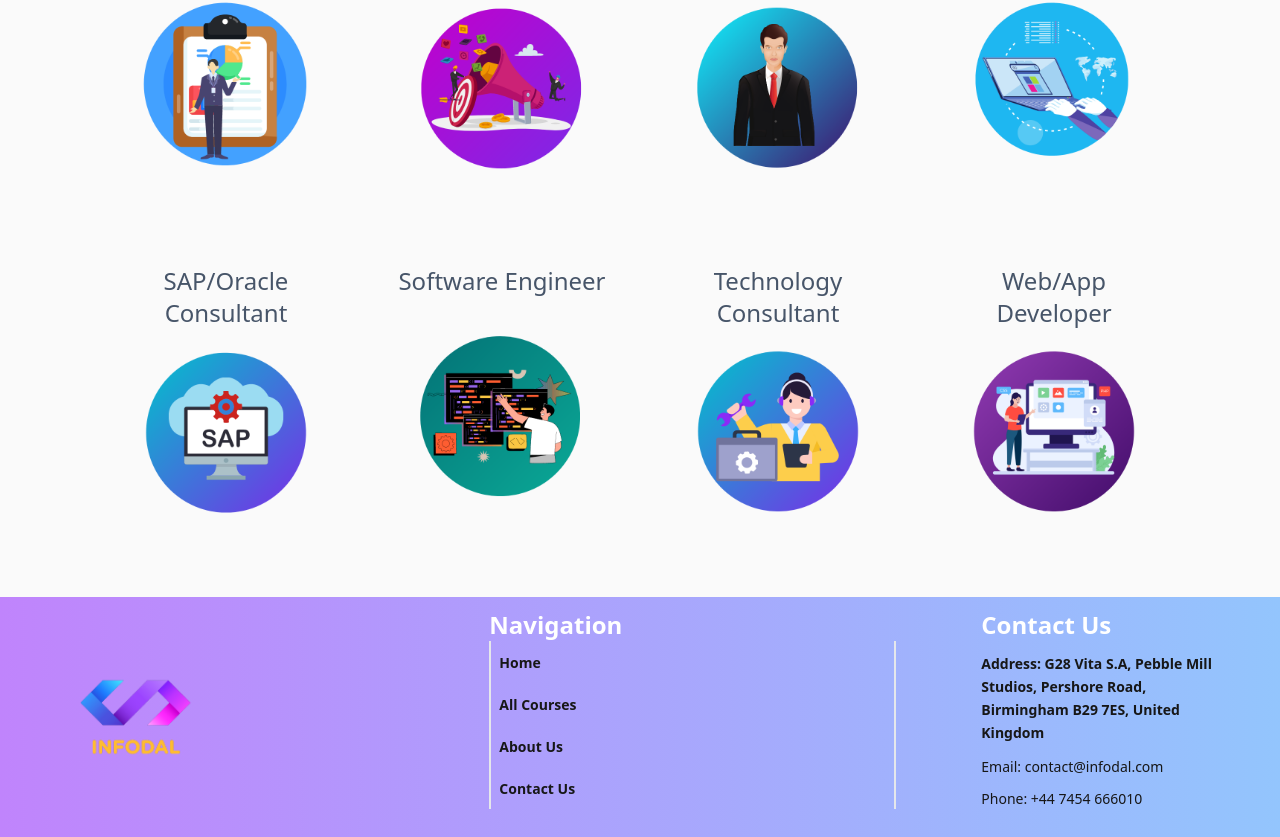
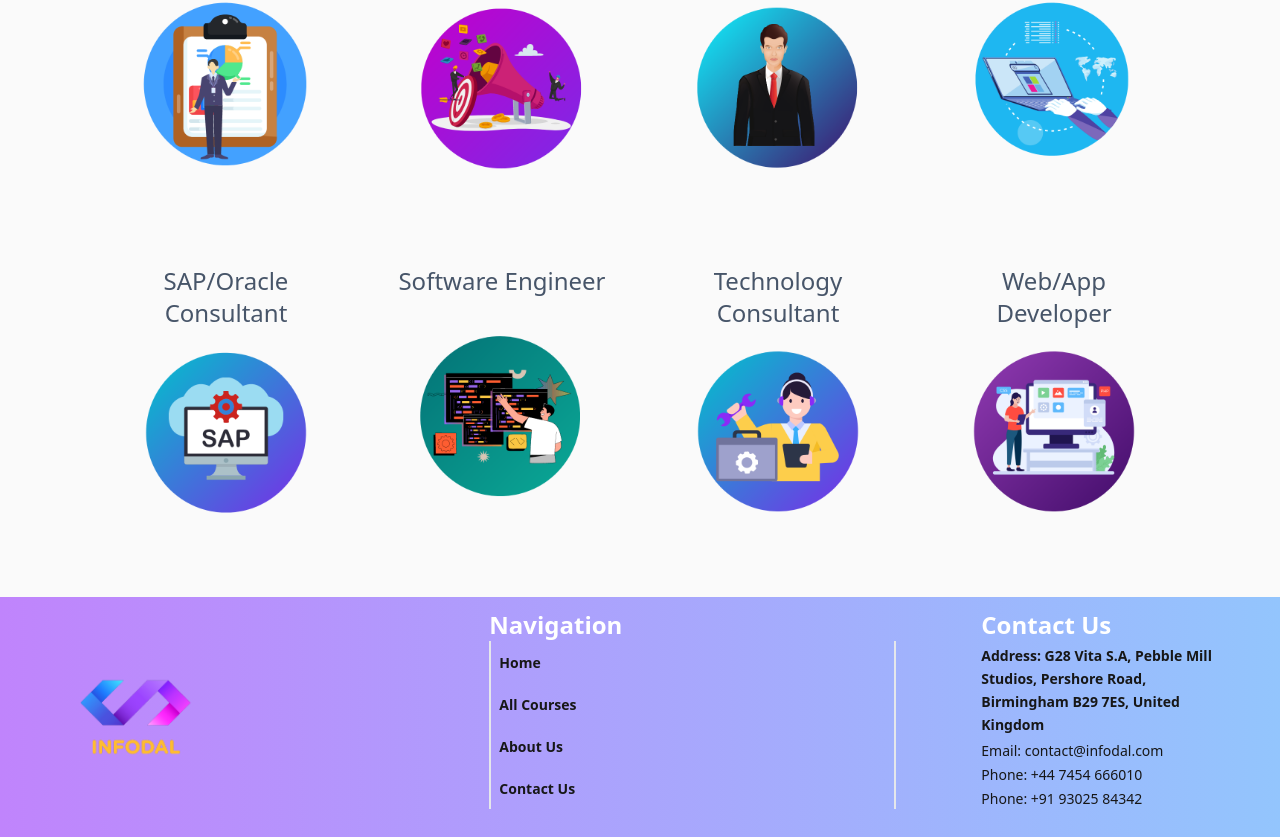
Before and after one commit to Gaurav-2k1/test, a Next.js app: page / in a window 1280 px wide. Shown: the part 4193-5030 px from the top of the page. Built offline with nearby package versions, Linux system fonts and the light colour scheme.

Commit message:
Footer Change

```diff
--- a/components/Footer/Footer.js
+++ b/components/Footer/Footer.js
@@ -33,7 +33,8 @@ export default function Footer() {
             Birmingham B29 7ES, United Kingdom
           </p>
           <a href="mailto: contact@infodal.com">Email: contact@infodal.com</a>
-          <a href="tel: +44 7454 66601">Phone: +44 7454 666010</a>
+          <a href="tel: +44 7454 666010">Phone: +44 7454 666010</a>
+          <a href="tel: +91 93025 84342">Phone: +91 93025 84342</a>
         </div>
       </div>
     </div>
```
